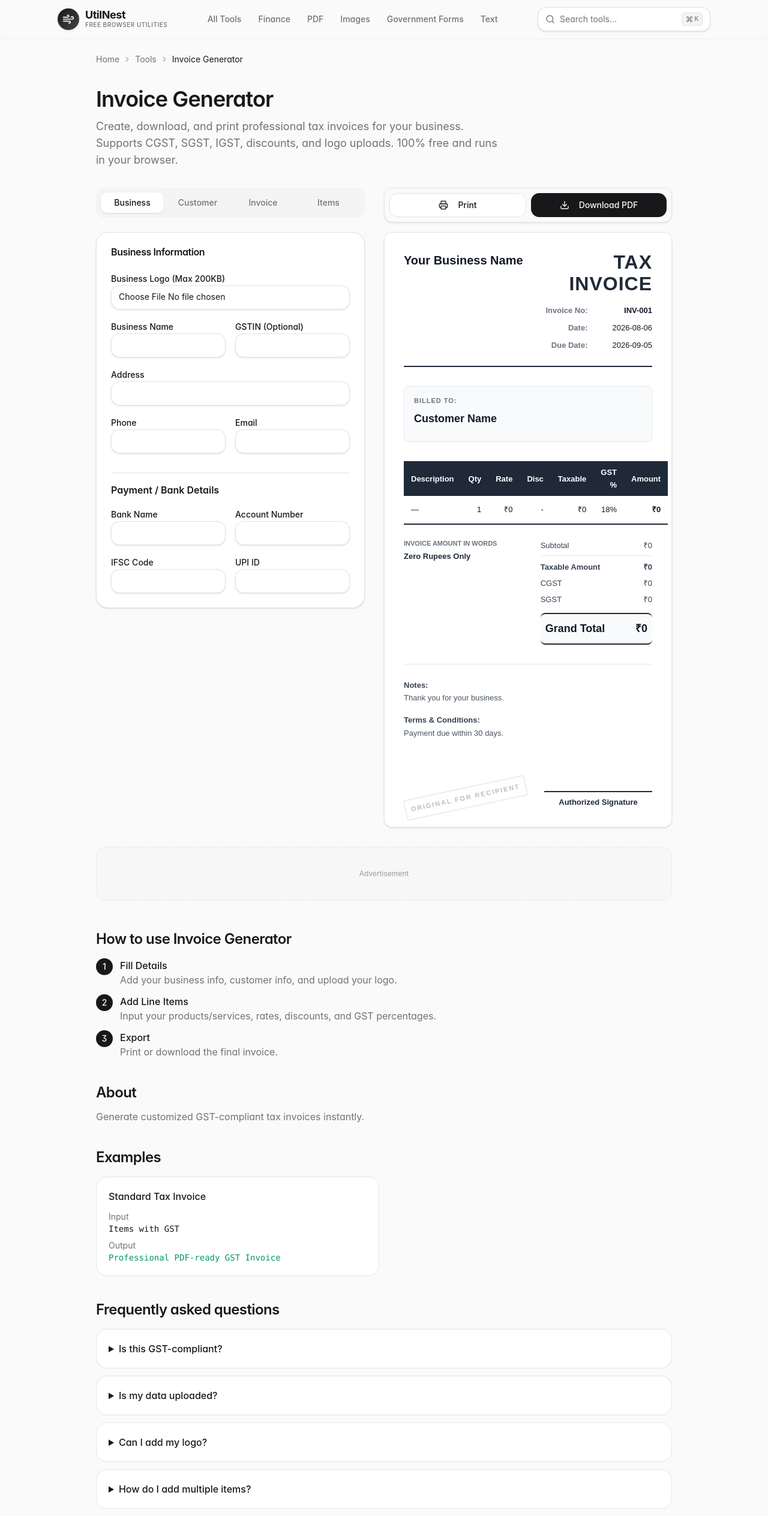
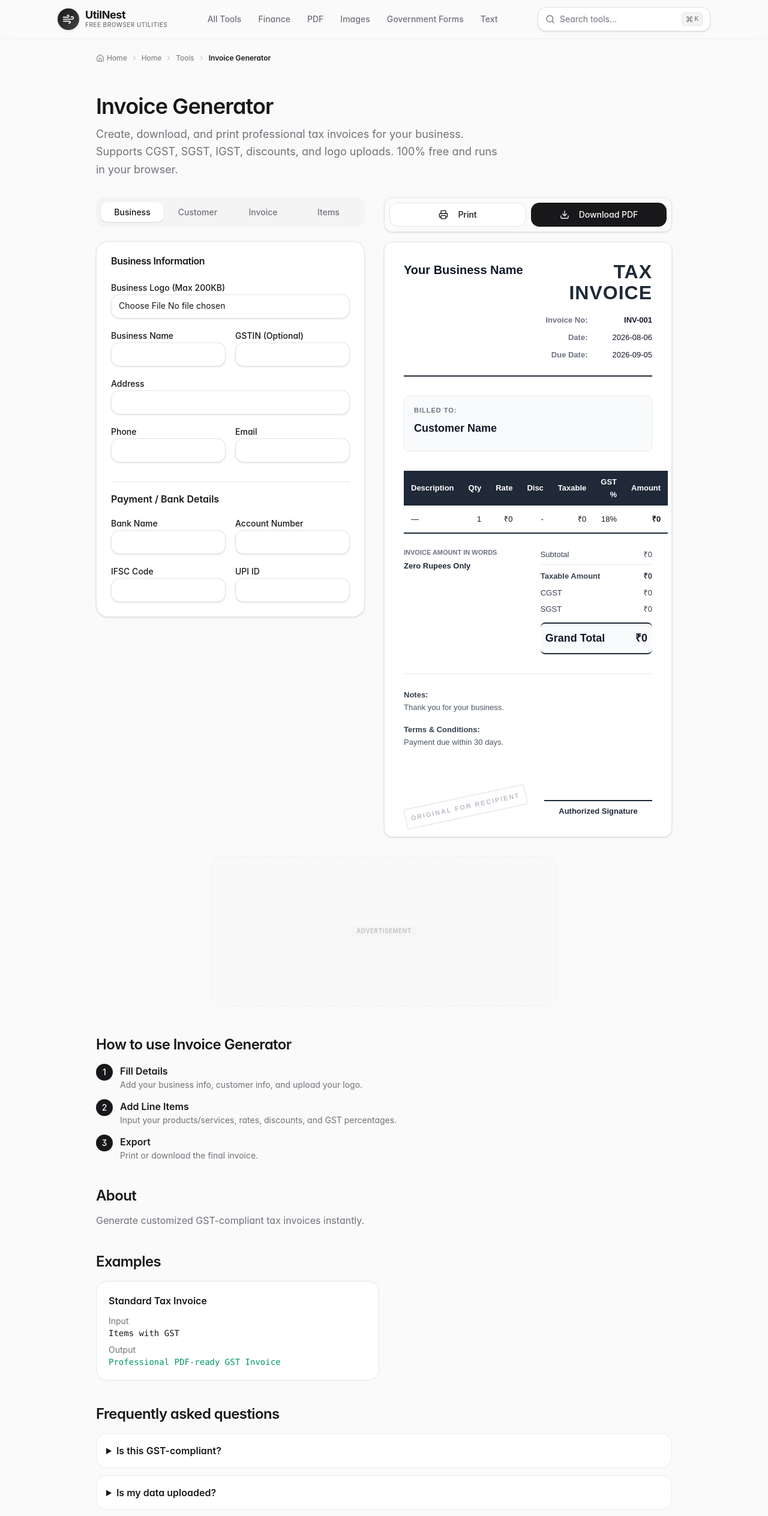
Before and after one commit to JosinSimon/utilnest, a React (Vite) app: page /category/business/invoice-generator in a window 1280 px wide. Shown: the top 2528 px of the page at 60% size. Built offline with nearby package versions, Linux system fonts and the light colour scheme.

Commit message:
feat(seo): add visual breadcrumbs, JSON-LD schemas (Breadcrumbs, FAQPage, HowTo, SoftwareApp), category landing FAQs, responsive AdSlots, and sitemap lastmod dates

```diff
--- a/scripts/seo.ts
+++ b/scripts/seo.ts
@@ -17,12 +17,15 @@ async function main() {
     const { sitemapRoutes } = await server.ssrLoadModule("/src/app/static-routes.ts")
     const { site } = await server.ssrLoadModule("/src/data/site.ts")
 
+    const todayIso = new Date().toISOString().split("T")[0]
+
     const sitemap = `<?xml version="1.0" encoding="UTF-8"?>
 <urlset xmlns="http://www.sitemaps.org/schemas/sitemap/0.9">
 ${sitemapRoutes
   .map(
     (r) => `  <url>
     <loc>${site.url}${r.path === "/" ? "" : r.path}</loc>
+    <lastmod>${todayIso}</lastmod>
   </url>`,
   )
   .join("\n")}
--- a/src/components/Breadcrumbs.tsx
+++ b/src/components/Breadcrumbs.tsx
@@ -1,24 +1,40 @@
 import { Link } from "react-router-dom"
-import { ChevronRight } from "lucide-react"
-import type { Breadcrumb } from "@/data/derive"
+import { ChevronRight, Home } from "lucide-react"
 
-export function Breadcrumbs({ items }: { items: Breadcrumb[] }) {
+export interface BreadcrumbItem {
+  label: string
+  path: string
+}
+
+export function Breadcrumbs({ items }: { items: BreadcrumbItem[] }) {
   return (
-    <nav aria-label="Breadcrumb" className="text-sm text-muted-foreground">
-      <ol className="flex flex-wrap items-center gap-1.5">
-        {items.map((item, i) => {
-          const isLast = i === items.length - 1
+    <nav aria-label="Breadcrumb" className="mb-4">
+      <ol className="flex flex-wrap items-center gap-1.5 text-xs text-muted-foreground">
+        <li>
+          <Link
+            to="/"
+            className="flex items-center gap-1 hover:text-foreground transition-colors"
+            aria-label="Home"
+          >
+            <Home className="size-3.5 text-muted-foreground/80" />
+            <span>Home</span>
+          </Link>
+        </li>
+
+        {items.map((item, index) => {
+          const isLast = index === items.length - 1
           return (
-            <li key={item.href + item.label} className="flex items-center gap-1.5">
-              {i > 0 && (
-                <ChevronRight className="size-3.5 text-muted-foreground/60" aria-hidden="true" />
-              )}
+            <li key={item.path} className="flex items-center gap-1.5">
+              <ChevronRight className="size-3 text-muted-foreground/60 shrink-0" />
               {isLast ? (
-                <span aria-current="page" className="text-foreground">
+                <span className="font-semibold text-foreground truncate max-w-[200px] sm:max-w-none" aria-current="page">
                   {item.label}
                 </span>
               ) : (
-                <Link to={item.href} className="transition-colors hover:text-foreground">
+                <Link
+                  to={item.path}
+                  className="hover:text-foreground transition-colors truncate max-w-[150px] sm:max-w-none"
+                >
                   {item.label}
                 </Link>
               )}
--- /dev/null
+++ b/src/components/ads/AdSlot.tsx
@@ -0,0 +1,31 @@
+import { cn } from "@/lib/utils"
+
+export interface AdSlotProps {
+  slotType?: "leaderboard" | "rectangle" | "inArticle"
+  className?: string
+}
+
+export function AdSlot({ slotType = "rectangle", className }: AdSlotProps) {
+  // Height reservations to prevent Cumulative Layout Shift (CLS)
+  const slotStyles = {
+    leaderboard: "min-h-[60px] sm:min-h-[90px] w-full max-w-4xl mx-auto",
+    rectangle: "min-h-[120px] sm:min-h-[250px] max-w-xl mx-auto w-full",
+    inArticle: "min-h-[100px] sm:min-h-[200px] w-full my-6",
+  }
+
+  return (
+    <div
+      className={cn(
+        "relative flex flex-col items-center justify-center rounded-xl border border-dashed border-border/50 bg-muted/20 p-2 text-center text-xs text-muted-foreground/60 transition-all select-none overflow-hidden my-6",
+        slotStyles[slotType],
+        className,
+      )}
+      aria-hidden="true"
+    >
+      <span className="text-[10px] font-semibold uppercase tracking-wider text-muted-foreground/40 bg-muted/60 px-2 py-0.5 rounded">
+        Advertisement
+      </span>
+      {/* Placeholder reserved space for AdSense script initialization */}
+    </div>
+  )
+}
--- a/src/components/seo/seo-data.ts
+++ b/src/components/seo/seo-data.ts
@@ -22,6 +22,23 @@ export interface SeoData {
 }
 
 export function toolSeoData(tool: ToolDefinition): SeoData {
+  const breadcrumbs = [
+    { label: "Home", url: site.url },
+    { label: tool.category, url: `${site.url}/category/${tool.category}` },
+    { label: tool.name, url: toolCanonicalUrl(tool) },
+  ]
+
+  const jsonLdList: JsonLd[] = [
+    softwareJsonLd(tool),
+    breadcrumbJsonLd(breadcrumbs),
+  ]
+
+  const faq = faqJsonLd(tool.faq)
+  if (faq) jsonLdList.push(faq)
+
+  const howTo = howToJsonLd(tool.howTo, tool.name)
+  if (howTo) jsonLdList.push(howTo)
+
   return {
     title: seoTitleFor(tool),
     description: tool.shortDescription,
@@ -35,10 +52,25 @@ export function toolSeoData(tool: ToolDefinition): SeoData {
       image: toolOgImage(tool),
       url: toolCanonicalUrl(tool),
     },
+    jsonLd: jsonLdList,
   }
 }
 
-export function categorySeoData(category: Category): SeoData {
+export function categorySeoData(category: Category, categoryFaqs?: FaqItem[]): SeoData {
+  const breadcrumbs = [
+    { label: "Home", url: site.url },
+    { label: category.name, url: categoryCanonicalUrl(category.slug) },
+  ]
+
+  const jsonLdList: JsonLd[] = [
+    breadcrumbJsonLd(breadcrumbs),
+  ]
+
+  if (categoryFaqs && categoryFaqs.length > 0) {
+    const faq = faqJsonLd(categoryFaqs)
+    if (faq) jsonLdList.push(faq)
+  }
+
   return {
     title: seoTitleForCategory(category.name),
     description: category.description,
@@ -52,6 +84,7 @@ export function categorySeoData(category: Category): SeoData {
       image: `${site.url}/og/category-${category.slug}.png`,
       url: categoryCanonicalUrl(category.slug),
     },
+    jsonLd: jsonLdList,
   }
 }
 
@@ -105,7 +138,7 @@ export function softwareJsonLd(tool: ToolDefinition): JsonLd {
     url: toolCanonicalUrl(tool),
     description: tool.shortDescription,
     applicationCategory: toolCategory(tool.schemaType),
-    operatingSystem: "Web",
+    operatingSystem: "Web Browser",
     browserRequirements: "Requires JavaScript",
     inLanguage: "en-IN",
     offers: { "@type": "Offer", price: "0", priceCurrency: "INR" },
@@ -114,7 +147,7 @@ export function softwareJsonLd(tool: ToolDefinition): JsonLd {
 }
 
 export function faqJsonLd(faq: FaqItem[]): JsonLd | null {
-  if (!faq.length) return null
+  if (!faq || !faq.length) return null
   return {
     "@context": "https://schema.org",
     "@type": "FAQPage",
@@ -126,12 +159,12 @@ export function faqJsonLd(faq: FaqItem[]): JsonLd | null {
   }
 }
 
-export function howToJsonLd(howTo: HowToStep[]): JsonLd | null {
-  if (!howTo.length) return null
+export function howToJsonLd(howTo: HowToStep[], name?: string): JsonLd | null {
+  if (!howTo || !howTo.length) return null
   return {
     "@context": "https://schema.org",
     "@type": "HowTo",
-    name: "How to use",
+    name: name ? `How to use ${name}` : "How to use",
     step: howTo.map((s, i) => ({
       "@type": "HowToStep",
       position: i + 1,
--- a/src/components/tool/ToolLayout.tsx
+++ b/src/components/tool/ToolLayout.tsx
@@ -7,7 +7,7 @@ import { categoryPath } from "@/data/derive"
 import { Breadcrumbs } from "@/components/Breadcrumbs"
 import { ToolWidget } from "@/features/tools/ToolWidget"
 import { TrustBanner } from "./TrustBanner"
-import { AdPlaceholder } from "./AdPlaceholder"
+import { AdSlot } from "@/components/ads/AdSlot"
 import { Seo } from "@/components/seo/Seo"
 import { ToolCard } from "@/components/ToolCard"
 import {
@@ -19,6 +19,7 @@ import {
 } from "@/components/seo/seo-data"
 import { toolBreadcrumbs } from "@/data/derive"
 import { formatDate } from "@/lib/format"
+import { site } from "@/data/site"
 
 interface ToolLayoutProps {
   tool: ToolDefinition
@@ -45,26 +46,26 @@ export function ToolLayout({ tool }: ToolLayoutProps) {
             breadcrumbJsonLd(
               breadcrumbs.map((b) => ({
                 label: b.label,
-                url: `https://toolsonway.in${b.href}`,
+                url: `${site.url}${b.href}`,
               })),
             ),
             softwareJsonLd(tool),
             faqJsonLd(tool.faq),
-            howToJsonLd(tool.howTo),
+            howToJsonLd(tool.howTo, tool.name),
           ].filter((x): x is Record<string, unknown> => Boolean(x)),
         }}
       />
 
       <article className="mx-auto w-full max-w-5xl px-4 sm:px-6 lg:px-8">
         <div className="py-6">
-          <Breadcrumbs items={breadcrumbs} />
+          <Breadcrumbs items={breadcrumbs.map((b) => ({ label: b.label, path: b.href }))} />
         </div>
 
         <header className="mt-3">
-          <h1 className="text-3xl font-semibold tracking-tight sm:text-4xl">
+          <h1 className="text-3xl font-semibold tracking-tight sm:text-4xl text-foreground">
             {tool.name}
           </h1>
-          <p className="mt-3 max-w-2xl text-lg text-muted-foreground">
+          <p className="mt-3 max-w-2xl text-base sm:text-lg text-muted-foreground leading-relaxed">
             {tool.longDescription}
           </p>
         </header>
@@ -75,33 +76,36 @@ export function ToolLayout({ tool }: ToolLayoutProps) {
 
         {tool.privacyNote === "client" && <TrustBanner className="mt-6" />}
 
-        <AdPlaceholder slot="banner" className="mt-8" />
+        {/* Policy-safe responsive AdSlot placeholder */}
+        <AdSlot slotType="rectangle" className="mt-8" />
 
+        {tool.howTo && tool.howTo.length > 0 && (
           <section className="mt-12">
-          <h2 className="text-2xl font-semibold tracking-tight">
+            <h2 className="text-2xl font-semibold tracking-tight text-foreground">
               How to use {tool.name}
             </h2>
             <ol className="mt-4 space-y-3">
               {tool.howTo.map((step, i) => (
-              <li key={i} className="flex gap-3">
+                <li key={i} className="flex gap-3 items-start">
                   <span className="flex size-7 shrink-0 items-center justify-center rounded-full bg-primary text-sm font-medium text-primary-foreground">
                     {i + 1}
                   </span>
                   <div>
-                  <p className="font-medium">{step.title}</p>
-                  <p className="text-muted-foreground">{step.description}</p>
+                    <p className="font-semibold text-foreground text-sm sm:text-base">{step.title}</p>
+                    <p className="text-sm text-muted-foreground leading-relaxed">{step.description}</p>
                   </div>
                 </li>
               ))}
             </ol>
           </section>
+        )}
 
         {tool.sections.map((section) => (
           <section key={section.heading} className="mt-10">
-            <h2 className="text-2xl font-semibold tracking-tight">
+            <h2 className="text-2xl font-semibold tracking-tight text-foreground">
               {section.heading}
             </h2>
-            <div className="mt-3 text-muted-foreground">
+            <div className="mt-3 text-muted-foreground text-sm sm:text-base leading-relaxed">
               {section.body.split("\n\n").map((para, i) => (
                 <p key={i} className="mt-3 first:mt-0">
                   {para}
@@ -113,15 +117,15 @@ export function ToolLayout({ tool }: ToolLayoutProps) {
 
         {tool.examples && tool.examples.length > 0 && (
           <section className="mt-10">
-            <h2 className="text-2xl font-semibold tracking-tight">Examples</h2>
+            <h2 className="text-2xl font-semibold tracking-tight text-foreground">Examples</h2>
             <div className="mt-4 grid gap-4 sm:grid-cols-2">
               {tool.examples.map((ex) => (
                 <div key={ex.title} className="rounded-xl border bg-card p-5">
-                  <p className="font-medium">{ex.title}</p>
+                  <p className="font-semibold text-foreground">{ex.title}</p>
                   <dl className="mt-3 space-y-2 text-sm">
                     <div>
                       <dt className="text-muted-foreground">Input</dt>
-                      <dd className="font-mono">{ex.input}</dd>
+                      <dd className="font-mono text-foreground">{ex.input}</dd>
                     </div>
                     <div>
                       <dt className="text-muted-foreground">Output</dt>
@@ -136,18 +140,18 @@ export function ToolLayout({ tool }: ToolLayoutProps) {
           </section>
         )}
 
-        {tool.faq.length > 0 && (
+        {tool.faq && tool.faq.length > 0 && (
           <section className="mt-10">
-            <h2 className="text-2xl font-semibold tracking-tight">
+            <h2 className="text-2xl font-semibold tracking-tight text-foreground">
               Frequently asked questions
             </h2>
             <div className="mt-4 space-y-3">
               {tool.faq.map((f) => (
-                <details key={f.question} className="group rounded-xl border bg-card p-5">
-                  <summary className="cursor-pointer font-medium">
+                <details key={f.question} className="group rounded-xl border border-border/70 bg-card p-4 transition-all">
+                  <summary className="cursor-pointer font-semibold text-foreground">
                     {f.question}
                   </summary>
-                  <p className="mt-2 text-muted-foreground">{f.answer}</p>
+                  <p className="mt-2 text-sm text-muted-foreground leading-relaxed pt-2 border-t border-border/40">{f.answer}</p>
                 </details>
               ))}
             </div>
@@ -171,7 +175,7 @@ export function ToolLayout({ tool }: ToolLayoutProps) {
           </div>
           {categoryTools.length > 0 && (
             <div className="mt-6">
-              <h2 className="text-xl font-semibold tracking-tight">
+              <h2 className="text-xl font-semibold tracking-tight text-foreground">
                 More {category?.name.toLowerCase() ?? "tools"} tools
               </h2>
               <div className="mt-4 grid gap-4 sm:grid-cols-2 lg:grid-cols-3">
@@ -185,7 +189,7 @@ export function ToolLayout({ tool }: ToolLayoutProps) {
 
         {related.length > 0 && (
           <section className="mt-12">
-            <h2 className="text-xl font-semibold tracking-tight">Related tools</h2>
+            <h2 className="text-xl font-semibold tracking-tight text-foreground">Related tools</h2>
             <div className="mt-4 grid gap-4 sm:grid-cols-2 lg:grid-cols-3">
               {related.map((t) => (
                 <ToolCard key={t.id} tool={t} />
--- a/src/pages/Category.tsx
+++ b/src/pages/Category.tsx
@@ -4,8 +4,12 @@ import { getToolsByCategory, getPopularTools } from "@/data/registry"
 import { ToolCard } from "@/components/ToolCard"
 import { Breadcrumbs } from "@/components/Breadcrumbs"
 import { Seo } from "@/components/seo/Seo"
-import { categorySeoData, breadcrumbJsonLd } from "@/components/seo/seo-data"
+import { categorySeoData, breadcrumbJsonLd, faqJsonLd } from "@/components/seo/seo-data"
 import { categoryBreadcrumbs } from "@/data/derive"
+import { site } from "@/data/site"
+import { getIcon } from "@/components/icons"
+import { AdSlot } from "@/components/ads/AdSlot"
+import { ShieldCheck, ChevronRight } from "lucide-react"
 
 export function CategoryPage() {
   const { categorySlug } = useParams<{ categorySlug: string }>()
@@ -16,42 +20,100 @@ export function CategoryPage() {
   const tools = getToolsByCategory(category.slug)
   const popular = getPopularTools(4)
   const breadcrumbs = categoryBreadcrumbs(category.name)
+  const Icon = getIcon(category.icon)
+
+  const categoryFaqs = [
+    {
+      question: `Are all ${category.name} tools on UtilNest 100% free?`,
+      answer: `Yes, every ${category.name.toLowerCase()} tool on UtilNest is completely free to use with zero registration, subscription fees, or hidden limits.`,
+    },
+    {
+      question: `Does UtilNest store my data when using ${category.name} tools?`,
+      answer: `No. All ${category.name.toLowerCase()} processing happens locally inside your web browser. Your inputs and files never leave your device.`,
+    },
+    {
+      question: `Can I use ${category.name} tools on mobile phones?`,
+      answer: `Yes! All ${category.name.toLowerCase()} tools are touch-optimized and fully responsive across smartphones, tablets, and desktop computers.`,
+    },
+  ]
+
+  const colorClass = category.color || "from-primary/10 to-primary/5 text-primary border-border"
 
   return (
     <>
       <Seo
         data={{
-          ...categorySeoData(category),
-          jsonLd: breadcrumbJsonLd(
-            breadcrumbs.map((b) => ({ label: b.label, url: `https://toolsonway.in${b.href}` })),
-          ),
+          ...categorySeoData(category, categoryFaqs),
+          jsonLd: [
+            breadcrumbJsonLd(
+              breadcrumbs.map((b) => ({ label: b.label, url: `${site.url}${b.href}` })),
+            ),
+            faqJsonLd(categoryFaqs),
+          ].filter((x): x is Record<string, unknown> => Boolean(x)),
         }}
       />
 
       <div className="mx-auto w-full max-w-6xl px-4 sm:px-6 lg:px-8">
         <div className="py-6">
-          <Breadcrumbs items={breadcrumbs} />
+          <Breadcrumbs items={breadcrumbs.map((b) => ({ label: b.label, path: b.href }))} />
         </div>
 
-        <header className="mt-3 max-w-3xl">
-          <h1 className="text-3xl font-semibold tracking-tight sm:text-4xl">
-            {category.name} Tools
-          </h1>
-          <p className="mt-3 text-lg text-muted-foreground">
+        {/* Category Hero */}
+        <header className="mt-2 rounded-3xl border border-border/80 bg-gradient-to-br from-card via-muted/20 to-card p-6 sm:p-10 shadow-sm">
+          <div className="flex items-center gap-4">
+            <span className={`flex size-14 items-center justify-center rounded-2xl bg-gradient-to-br border shadow-sm ${colorClass}`}>
+              <Icon className="size-7" aria-hidden="true" />
+            </span>
+            <div>
+              <div className="flex items-center gap-2">
+                <span className="text-xs font-semibold uppercase tracking-wider text-muted-foreground bg-muted px-2.5 py-0.5 rounded-full">
+                  {tools.length} {tools.length === 1 ? "Tool" : "Tools"} Available
+                </span>
+                <span className="text-xs font-medium text-emerald-600 dark:text-emerald-400 flex items-center gap-1 hidden sm:flex">
+                  <ShieldCheck className="size-3.5" /> 100% Client-Side
+                </span>
+              </div>
+              <h1 className="mt-1 text-2xl font-extrabold tracking-tight sm:text-4xl text-foreground">
+                {category.name} Tools
+              </h1>
+            </div>
+          </div>
+
+          <p className="mt-4 max-w-3xl text-sm sm:text-base text-muted-foreground leading-relaxed">
             {category.description}
           </p>
+
+          {/* Preview Tags */}
+          {category.previewTags && category.previewTags.length > 0 && (
+            <div className="mt-5 flex flex-wrap items-center gap-1.5 pt-4 border-t border-border/50">
+              <span className="text-xs font-semibold text-muted-foreground mr-1">Includes:</span>
+              {category.previewTags.map((tag) => (
+                <span key={tag} className="text-xs font-medium text-foreground bg-card border border-border/80 px-2.5 py-1 rounded-lg">
+                  {tag}
+                </span>
+              ))}
+            </div>
+          )}
         </header>
 
-        <section className="mt-10">
+        {/* Responsive AdSlot */}
+        <AdSlot slotType="leaderboard" className="mt-6" />
+
+        {/* Tools Grid */}
+        <section className="mt-8">
+          <div className="flex items-center justify-between mb-4">
+            <h2 className="text-xl font-bold tracking-tight text-foreground">All {category.name} Tools</h2>
+          </div>
+
           {tools.length > 0 ? (
-            <div className="grid gap-4 sm:grid-cols-2 lg:grid-cols-3">
+            <div className="grid gap-4 sm:grid-cols-2 lg:grid-cols-3 xl:grid-cols-4">
               {tools.map((t) => (
                 <ToolCard key={t.id} tool={t} />
               ))}
             </div>
           ) : (
             <div className="rounded-2xl border border-dashed bg-card p-10 text-center">
-              <p className="font-medium">Tools coming soon</p>
+              <p className="font-medium text-foreground">Tools coming soon</p>
               <p className="mt-1 text-sm text-muted-foreground">
                 We're building {category.name} tools right now.
               </p>
@@ -59,8 +121,9 @@ export function CategoryPage() {
           )}
         </section>
 
+        {/* Popular Tools Cross-Link */}
         <section className="mt-14">
-          <h2 className="text-xl font-semibold tracking-tight">Popular tools</h2>
+          <h2 className="text-xl font-bold tracking-tight text-foreground">Popular Across UtilNest</h2>
           <div className="mt-4 grid gap-4 sm:grid-cols-2 lg:grid-cols-4">
             {popular.map((t) => (
               <ToolCard key={t.id} tool={t} />
@@ -68,17 +131,30 @@ export function CategoryPage() {
           </div>
         </section>
 
-        <section className="mt-14">
-          <h2 className="text-xl font-semibold tracking-tight">
-            About {category.name.toLowerCase()} tools
+        {/* Category Info & FAQ Accordion */}
+        <section className="mt-14 max-w-3xl">
+          <h2 className="text-xl font-bold tracking-tight text-foreground">
+            About {category.name.toLowerCase()} tools on UtilNest
           </h2>
-          <div className="mt-3 max-w-3xl space-y-3 text-muted-foreground">
+          <div className="mt-3 text-sm text-muted-foreground leading-relaxed">
             <p>
-              All {category.name.toLowerCase()} tools on this site are free, run
-              instantly in your browser, and never upload your data. Whether
-              you're a student, professional or business owner, you can rely on
+              All {category.name.toLowerCase()} tools on UtilNest are free, run
+              instantly inside your web browser memory, and never upload your sensitive data. Whether
+              you're a student, professional, or business owner in India, you can rely on
               accurate results with no sign-up required.
             </p>
+          </div>
+
+          <div className="mt-6 space-y-3">
+            {categoryFaqs.map((f) => (
+              <details key={f.question} className="group rounded-xl border border-border/70 bg-card p-4 transition-all">
+                <summary className="cursor-pointer font-semibold text-foreground flex items-center justify-between text-sm sm:text-base list-none">
+                  <span>{f.question}</span>
+                  <ChevronRight className="size-4 transition-transform group-open:rotate-90 text-muted-foreground" />
+                </summary>
+                <p className="mt-2 text-xs sm:text-sm text-muted-foreground leading-relaxed pt-2 border-t border-border/40">{f.answer}</p>
+              </details>
+            ))}
           </div>
         </section>
       </div>
```
Also changed, not shown: src/lib/analytics.ts (added, +42 -0 lines). Lines whose indentation alone changed are shown as unchanged.
